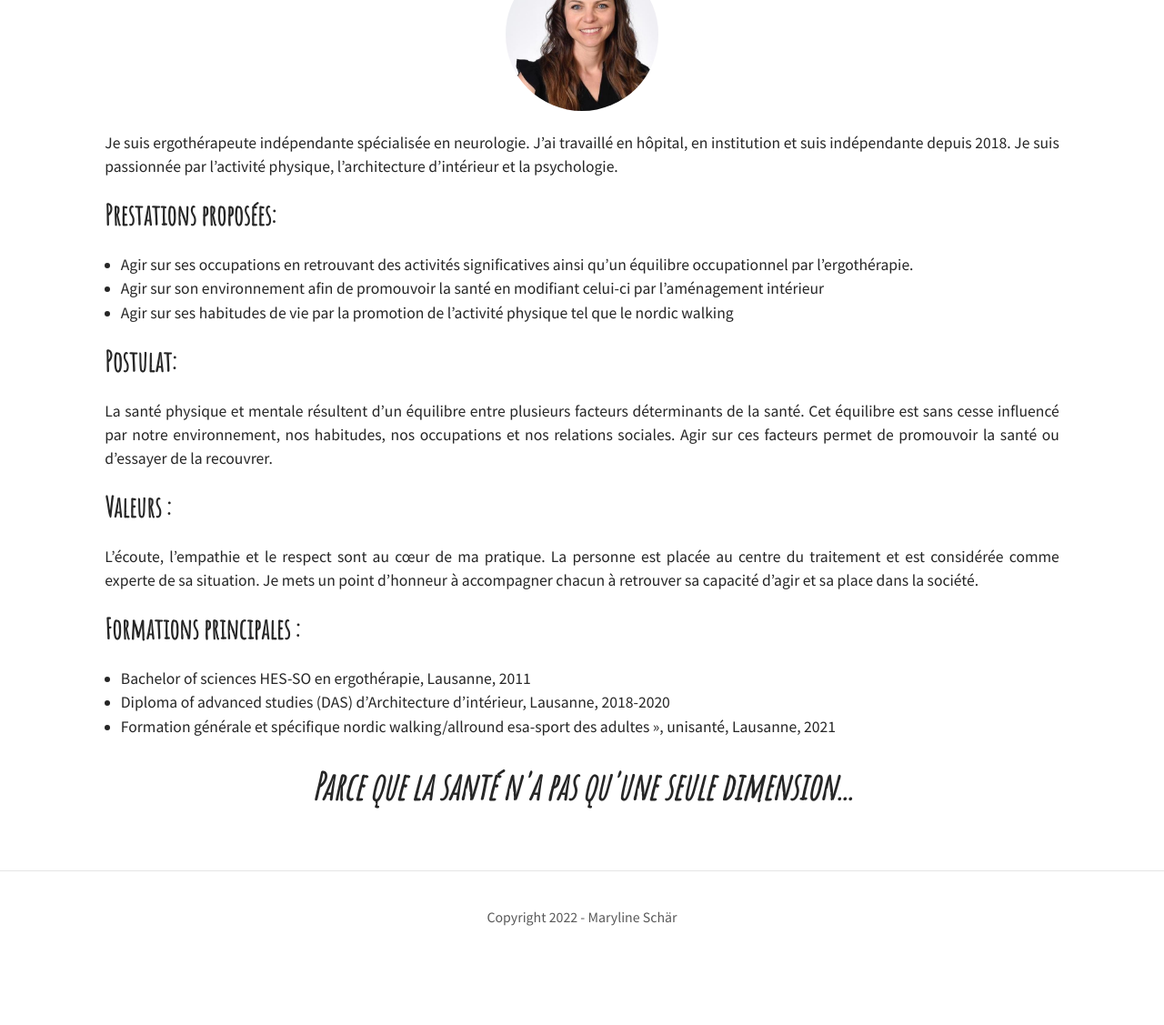
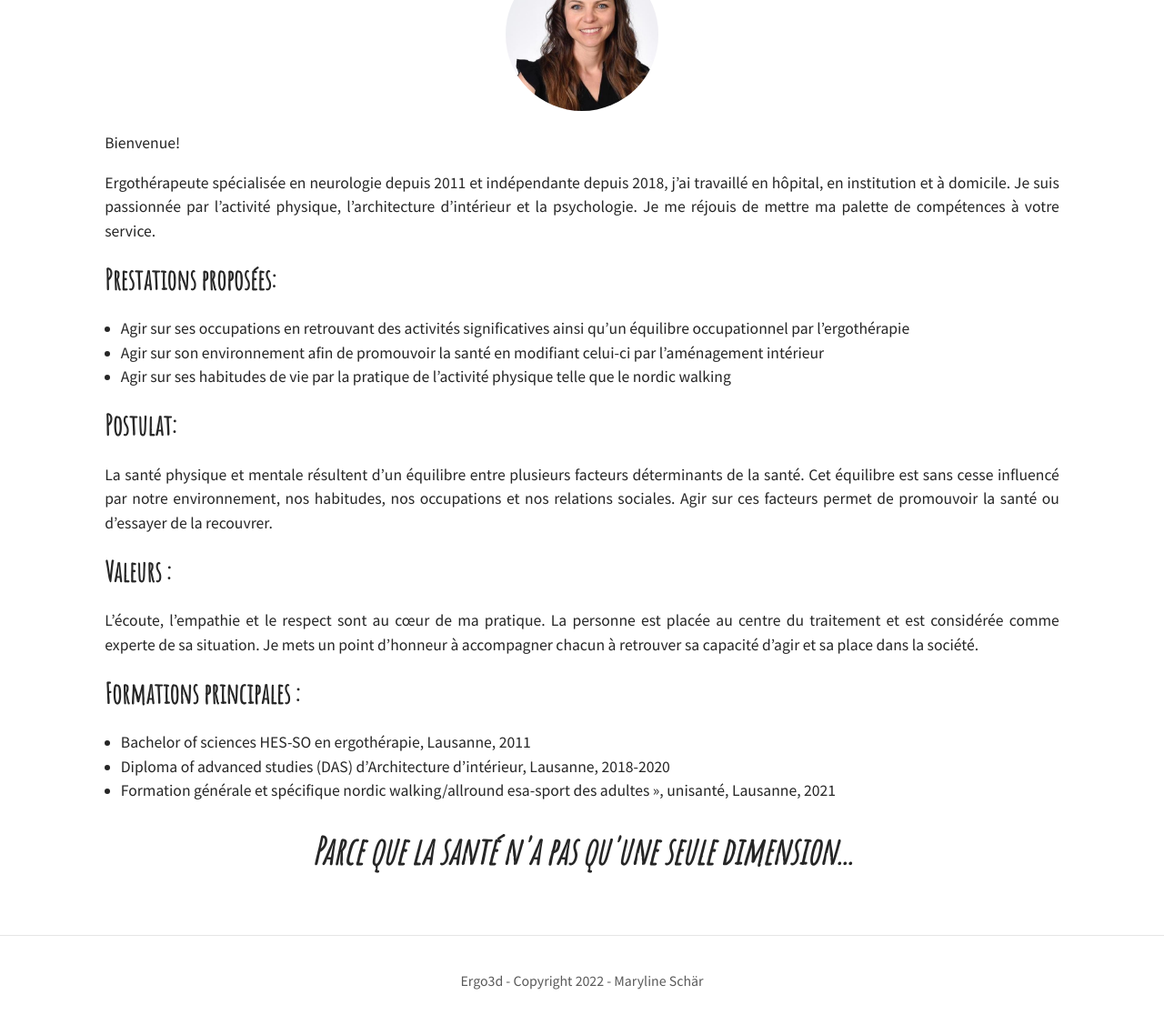
Before and after one commit to marschar/marschar.github.io, a Jekyll site: the page built from index.markdown, in a window 1280 px wide and 1400 px high, scrolled down 126 px. Shown: the part 255-1382 px from the top of the window at 91% size. Built offline with Jekyll 4.4.1, drawn with Linux system fonts in a browser that asks for light colours; before the commit the page ends 1456 px from its top, so only the background shows below that.

Commit message:
Typos and amends

```diff
--- a/_config.yml
+++ b/_config.yml
@@ -12,7 +12,7 @@ favicon: assets/favicon.ico                             # Icon displayed in the
 header_text: Maryline Schär  # Change Blog header text
 header_feature_image: assets/img/pexels/triangular.jpeg
 footer_text: >
-  Copyright 2022 - Maryline Schär
+  Ergo3d - Copyright 2022 - Maryline Schär
 
 # Blog
 excerpt: true                                           # Or "truncate" (first 250 characters), "false" to disable
--- a/index.markdown
+++ b/index.markdown
@@ -8,13 +8,16 @@ order: 1
 
 ![](/assets/img/feature-img/maryline-sq.jpg){: style="display: block;border-radius: 50%;margin: auto;background-size: cover;background-position: center;width:10em;margin-top: -5em;border: 4px solid white;padding:0em;"}
 
-Je suis ergothérapeute indépendante spécialisée en neurologie. J’ai travaillé en hôpital, en institution et suis indépendante depuis 2018. Je suis passionnée par l’activité physique, l’architecture d’intérieur et la psychologie.
+Bienvenue!
+
+Ergothérapeute spécialisée en neurologie depuis 2011 et indépendante depuis 2018, j’ai travaillé en hôpital, en institution et à domicile. Je suis passionnée par l’activité physique, l’architecture d’intérieur et la psychologie.
+Je me réjouis de mettre ma palette de compétences à votre service.
 
 ## Prestations proposées:
 
-- Agir sur ses occupations en retrouvant des activités significatives ainsi qu’un équilibre occupationnel par l’ergothérapie.
+- Agir sur ses occupations en retrouvant des activités significatives ainsi qu’un équilibre occupationnel par l’ergothérapie
 - Agir sur son environnement afin de promouvoir la santé en modifiant celui-ci par l’aménagement intérieur
-- Agir sur ses habitudes de vie par la promotion de l’activité physique tel que le nordic walking
+- Agir sur ses habitudes de vie par la pratique de l’activité physique telle que le nordic walking
 
 ## Postulat:
 La santé physique et mentale résultent d’un équilibre entre plusieurs facteurs déterminants de la santé. Cet équilibre est sans cesse influencé par notre environnement, nos habitudes, nos occupations et nos relations sociales. Agir sur ces facteurs permet de promouvoir la santé ou d’essayer de la recouvrer.
--- a/pages/contact.markdown
+++ b/pages/contact.markdown
@@ -41,7 +41,7 @@ order: 6
             <label for="exampleFormControlSelect1">Nature de votre demande :</label>
             <select class="form-control" id="nature-du-contact" name="nature-du-contact" required="required">
               <option>Ergothérapie</option>
-              <option>Amménagement d'intérieur</option>
+              <option>Aménagement d'intérieur</option>
               <option>Nordic Walking</option>
             </select>
           </div>
```
Also changed, not shown: pages/amenagement-d-interieur.markdown (+5 -7 lines), pages/nordic-walking.markdown (+4 -3 lines), pages/ergotherapie.markdown (line endings or trailing spaces).
